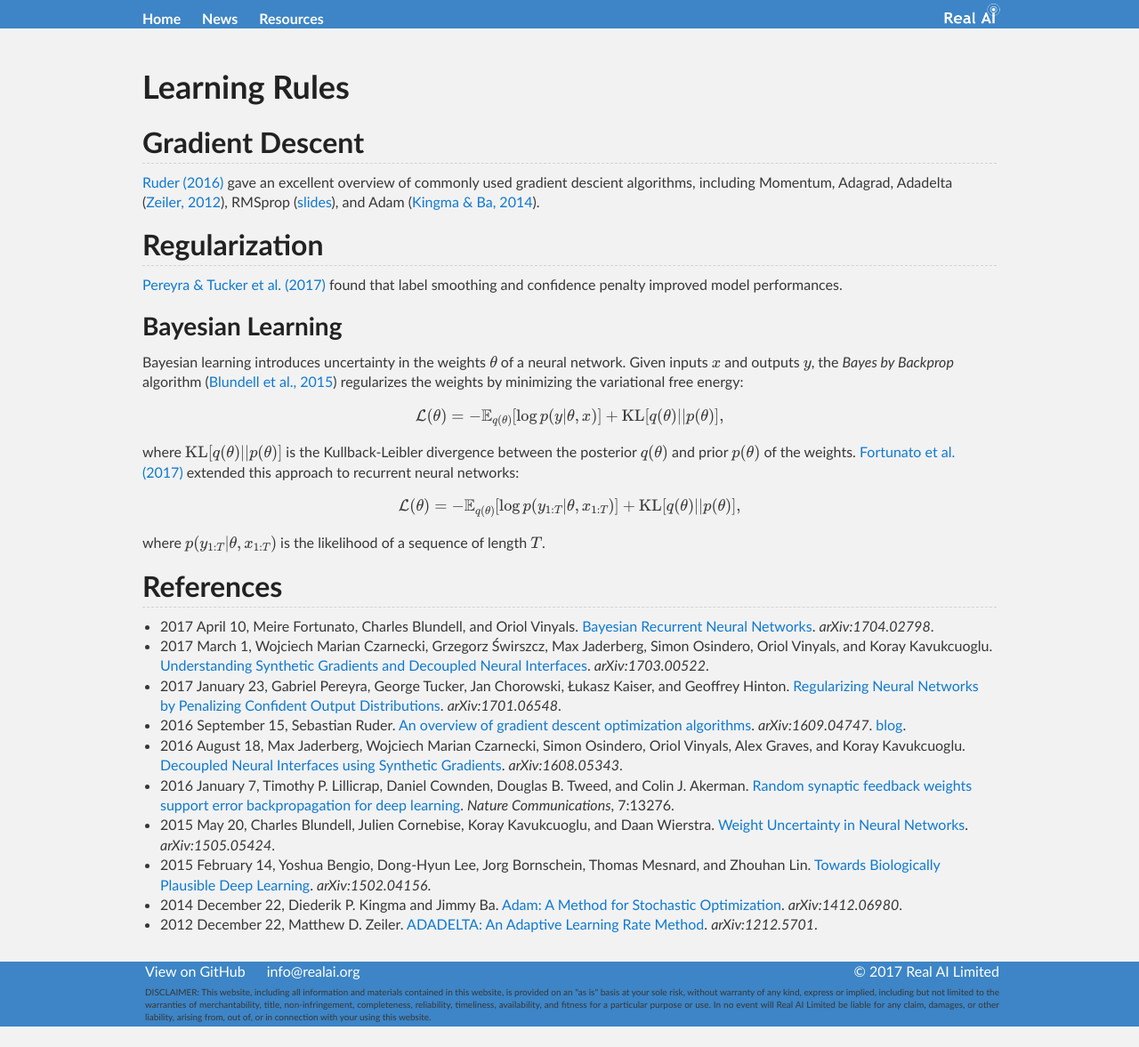
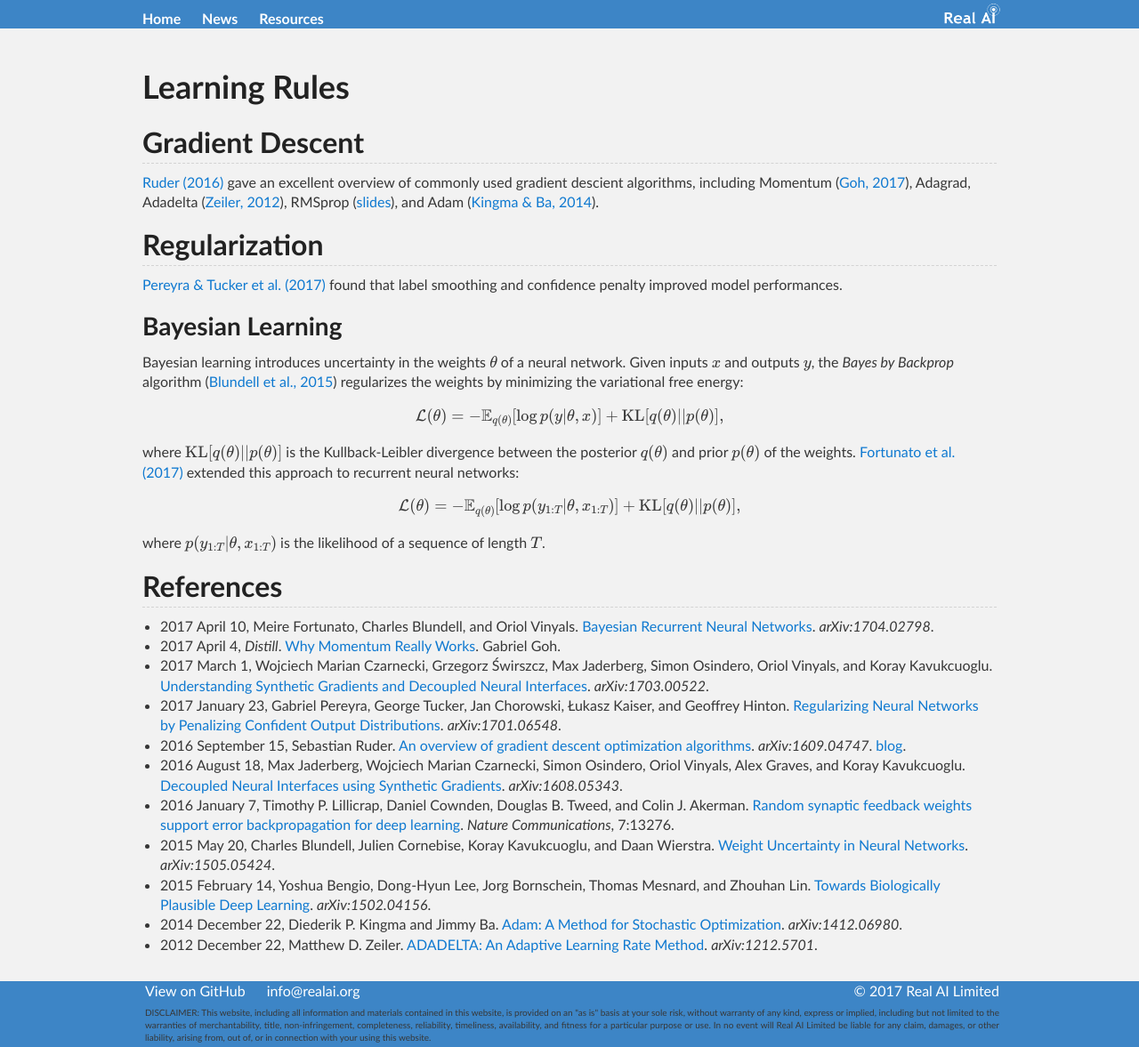
Before and after one commit to Tonywuhk/realai.org, a Jekyll site: the page built from learning-rules.md, in a window 1280 px wide. Shown: the whole page at 89% size. Built offline with Jekyll 4.4.1, drawn with Linux system fonts in a browser that asks for light colours; our own code applies the rules of GitHub Pages for plain Markdown files; formulas are drawn with MathJax 3; comment, search, counter and statistics services are not loaded; the repository's description, which GitHub fills in, is left out; before the commit the page ends 1154 px from its top, so only the background shows below that.

Commit message:
Update learning-rules.md

```diff
--- a/learning-rules.md
+++ b/learning-rules.md
@@ -6,7 +6,7 @@
 
 ## Gradient Descent
 
-[Ruder (2016)](https://arxiv.org/abs/1609.04747) gave an excellent overview of commonly used gradient descient algorithms, including Momentum, Adagrad, Adadelta ([Zeiler, 2012](https://arxiv.org/abs/1212.5701)), RMSprop ([slides](http://www.cs.toronto.edu/~tijmen/csc321/slides/lecture_slides_lec6.pdf)), and Adam ([Kingma & Ba, 2014](https://arxiv.org/abs/1412.06980)).
+[Ruder (2016)](https://arxiv.org/abs/1609.04747) gave an excellent overview of commonly used gradient descient algorithms, including Momentum ([Goh, 2017](http://distill.pub/2017/momentum/)), Adagrad, Adadelta ([Zeiler, 2012](https://arxiv.org/abs/1212.5701)), RMSprop ([slides](http://www.cs.toronto.edu/~tijmen/csc321/slides/lecture_slides_lec6.pdf)), and Adam ([Kingma & Ba, 2014](https://arxiv.org/abs/1412.06980)).
 
 ## Regularization
 
@@ -31,6 +31,7 @@
 ## References
 
 * 2017 April 10, Meire Fortunato, Charles Blundell, and Oriol Vinyals. [Bayesian Recurrent Neural Networks](https://arxiv.org/abs/1704.02798). *arXiv:1704.02798*.
+* 2017 April 4, *Distill*. [Why Momentum Really Works](http://distill.pub/2017/momentum/). Gabriel Goh.
 * 2017 March 1, Wojciech Marian Czarnecki, Grzegorz Świrszcz, Max Jaderberg, Simon Osindero, Oriol Vinyals, and Koray Kavukcuoglu. [Understanding Synthetic Gradients and Decoupled Neural Interfaces](https://arxiv.org/abs/1703.00522). *arXiv:1703.00522*.
 * 2017 January 23, Gabriel Pereyra, George Tucker, Jan Chorowski, Łukasz Kaiser, and Geoffrey Hinton. [Regularizing Neural Networks by Penalizing Confident Output Distributions](https://arxiv.org/abs/1701.06548). *arXiv:1701.06548*.
 * 2016 September 15, Sebastian Ruder. [An overview of gradient descent optimization algorithms](https://arxiv.org/abs/1609.04747). *arXiv:1609.04747*. [blog](http://sebastianruder.com/optimizing-gradient-descent/).
```
